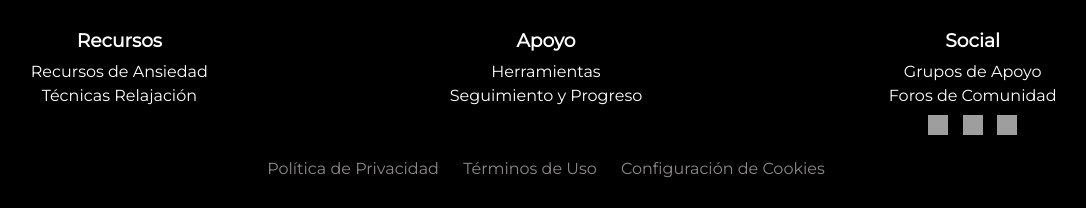
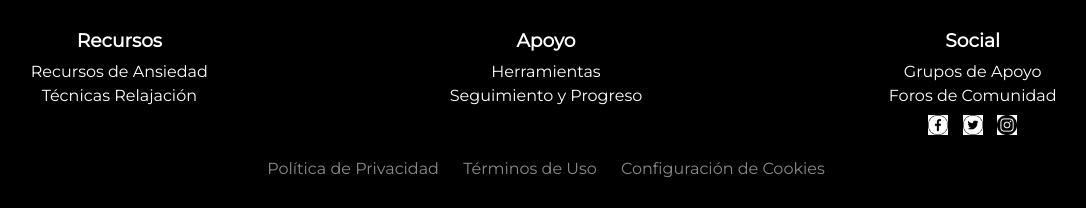
Before and after one commit to Dazav/ProyectoIntegrador, a PHP site: page /registrar.php in a window 1280 px wide. Shown: the part 1025-1233 px from the top of the page, without its empty margins (94-1180 px from the left). Run offline with PHP 8.4, Linux system fonts and the light colour scheme; data that the repository does not hold is empty; grey boxes are pictures that could not be loaded.

Commit message:
añadir icon

```diff
--- a/html/registrar.php
+++ b/html/registrar.php
@@ -246,9 +246,9 @@ include "../db/crear_tablas.php";
         </ul>
         <div class="footer-social-media">
           <!-- Asumiendo que tienes imágenes de iconos sociales en tu servidor -->
-          <a href="https://www.facebook.com"><img src="facebook-icon.png" alt="Facebook"></a>
-          <a href="https://www.twitter.com"><img src="twitter-icon.png" alt="Twitter"></a>
-          <a href="https://www.instagram.com"><img src="instagram-icon.png" alt="Instagram"></a>
+          <a href="https://www.facebook.com"><img src="../img/facebook.png" alt="Facebook"></a>
+          <a href="https://www.twitter.com"><img src="../img/twitter.png" alt="Twitter"></a>
+          <a href="https://www.instagram.com"><img src="../img/instagram.png" alt="Instagram"></a>
         </div>
       </div>
     </div>
```
Also changed, not shown: img/facebook.png (added), img/instagram.png (added), img/twitter.png (added).
